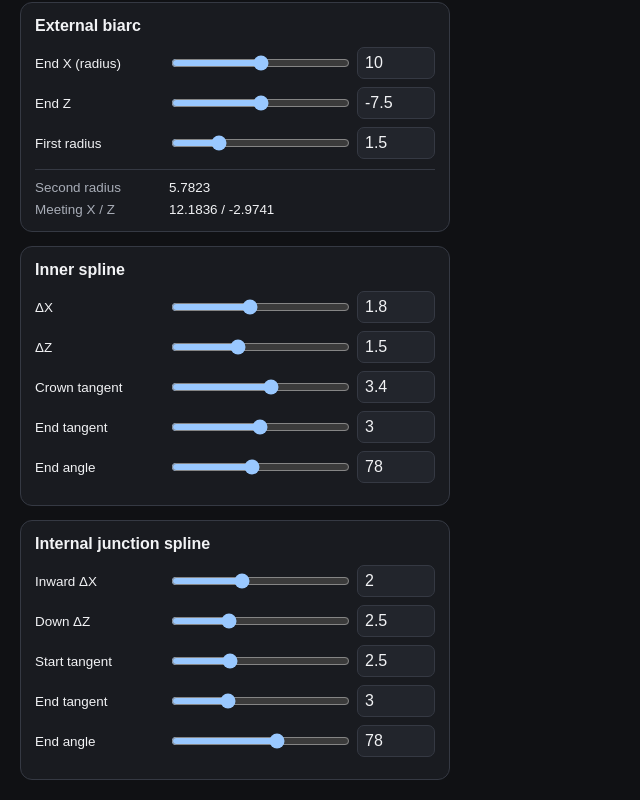
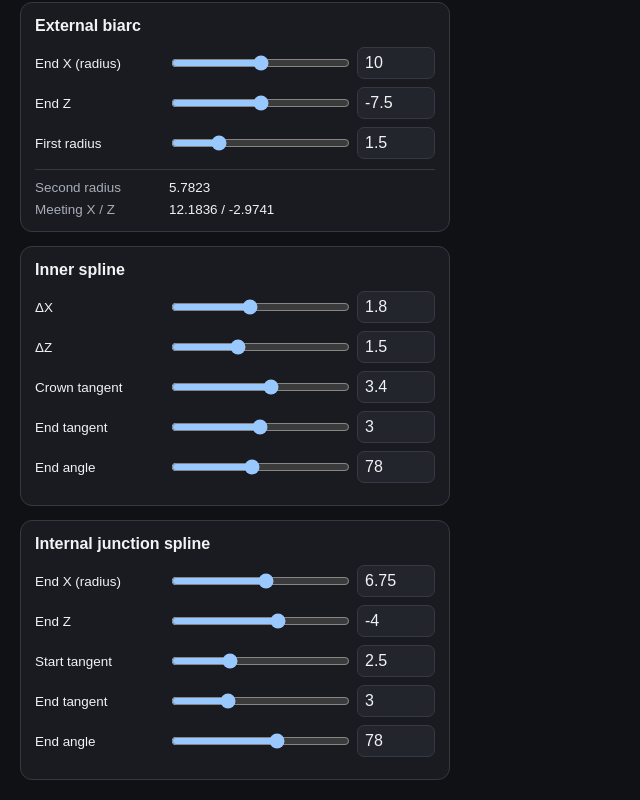
Before and after one commit to keithdurand/RIMconfig, a Next.js app: page / in a window 1280 px wide. Shown: the part 1007-1807 px from the top of the page, without its empty margins (0-640 px from the left). Built offline with nearby package versions, Linux system fonts and the light colour scheme.

Commit message:
absolute connector spline endpoints

```diff
--- a/src/components/RimDesigner.tsx
+++ b/src/components/RimDesigner.tsx
@@ -51,8 +51,8 @@ const INITIAL_VALUES: Values = {
   innerCrownT: DEFAULTS.inner.crownTangent.value,
   innerEndT: DEFAULTS.inner.endTangent.value,
   innerAngle: DEFAULTS.inner.endAngle.value,
-  junctionDX: DEFAULTS.internalJunction.dx.value,
-  junctionDZ: DEFAULTS.internalJunction.dz.value,
+  junctionEndX: DEFAULTS.internalJunction.endX.value,
+  junctionEndZ: DEFAULTS.internalJunction.endZ.value,
   junctionStartT: DEFAULTS.internalJunction.startTangent.value,
   junctionEndT: DEFAULTS.internalJunction.endTangent.value,
   junctionEndAngle: DEFAULTS.internalJunction.endAngle.value,
@@ -73,8 +73,8 @@ const GEOMETRY_KEYS: Array<keyof ModelParameters> = [
   "innerCrownT",
   "innerEndT",
   "innerAngle",
-  "junctionDX",
-  "junctionDZ",
+  "junctionEndX",
+  "junctionEndZ",
   "junctionStartT",
   "junctionEndT",
   "junctionEndAngle",
@@ -243,10 +243,22 @@ export default function RimDesigner() {
         crownZ?: number;
         externalBiarcDX?: number;
         externalBiarcDZ?: number;
+        junctionDX?: number;
+        junctionDZ?: number;
       };
       for (const key of GEOMETRY_KEYS) {
         const value = geometry[key];
         if (typeof value === "number" && Number.isFinite(value)) next[key] = value;
+      }
+
+      // Older files stored the junction endpoint as inward/downward deltas.
+      const oldInnerEndX = next.crownDiameter / 2 - next.innerDX;
+      const oldInnerEndZ = -next.innerDZ;
+      if (Number.isFinite(geometry.junctionDX)) {
+        next.junctionEndX = oldInnerEndX - geometry.junctionDX!;
+      }
+      if (Number.isFinite(geometry.junctionDZ)) {
+        next.junctionEndZ = oldInnerEndZ - geometry.junctionDZ!;
       }
 
       // Migrate rim-design-0.1 files, which stored crown Z and biarc deltas.
@@ -539,8 +551,8 @@ export default function RimDesigner() {
 
           <div className={styles.panel}>
             <h2>Internal junction spline</h2>
-            <Slider label="Inward ΔX" setting={DEFAULTS.internalJunction.dx} value={values.junctionDX} onChange={(v) => update("junctionDX", v)} />
-            <Slider label="Down ΔZ" setting={DEFAULTS.internalJunction.dz} value={values.junctionDZ} onChange={(v) => update("junctionDZ", v)} />
+            <Slider label="End X (radius)" setting={DEFAULTS.internalJunction.endX} value={values.junctionEndX} onChange={(v) => update("junctionEndX", v)} />
+            <Slider label="End Z" setting={DEFAULTS.internalJunction.endZ} value={values.junctionEndZ} onChange={(v) => update("junctionEndZ", v)} />
             <Slider label="Start tangent" setting={DEFAULTS.internalJunction.startTangent} value={values.junctionStartT} onChange={(v) => update("junctionStartT", v)} />
             <Slider label="End tangent" setting={DEFAULTS.internalJunction.endTangent} value={values.junctionEndT} onChange={(v) => update("junctionEndT", v)} />
             <Slider label="End angle" setting={DEFAULTS.internalJunction.endAngle} value={values.junctionEndAngle} onChange={(v) => update("junctionEndAngle", v)} />
--- a/src/lib/defaults.ts
+++ b/src/lib/defaults.ts
@@ -36,9 +36,9 @@ export const DEFAULTS = {
     endAngle: { value: 78, min: 60, max: 100, step: 0.1 },
   },
   internalJunction: {
-    // Positive values move inward and downward from the inner-rim endpoint.
-    dx: { value: 2.0, min: 0.1, max: 5, step: 0.01 },
-    dz: { value: 2.5, min: 0.1, max: 8, step: 0.01 },
+    // Absolute endpoint in radial X/Z design coordinates.
+    endX: { value: 6.75, min: 3, max: 10, step: 0.01 },
+    endZ: { value: -4.0, min: -10, max: -0.1, step: 0.01 },
     startTangent: { value: 2.5, min: 0.01, max: 8, step: 0.01 },
     endTangent: { value: 3.0, min: 0.01, max: 10, step: 0.01 },
     endAngle: { value: 78, min: 60, max: 90, step: 0.1 },
--- a/src/lib/geometry.ts
+++ b/src/lib/geometry.ts
@@ -16,8 +16,8 @@ export type ModelParameters = {
   innerCrownT: number;
   innerEndT: number;
   innerAngle: number;
-  junctionDX: number;
-  junctionDZ: number;
+  junctionEndX: number;
+  junctionEndZ: number;
   junctionStartT: number;
   junctionEndT: number;
   junctionEndAngle: number;
@@ -229,8 +229,8 @@ export function buildModel(p: ModelParameters, samples = 500): Model {
   );
 
   const junctionEnd = {
-    x: innerEnd.x - p.junctionDX,
-    z: innerEnd.z - p.junctionDZ,
+    x: p.junctionEndX,
+    z: p.junctionEndZ,
   };
   const junction = sampleHermite(
     innerEnd,
```
